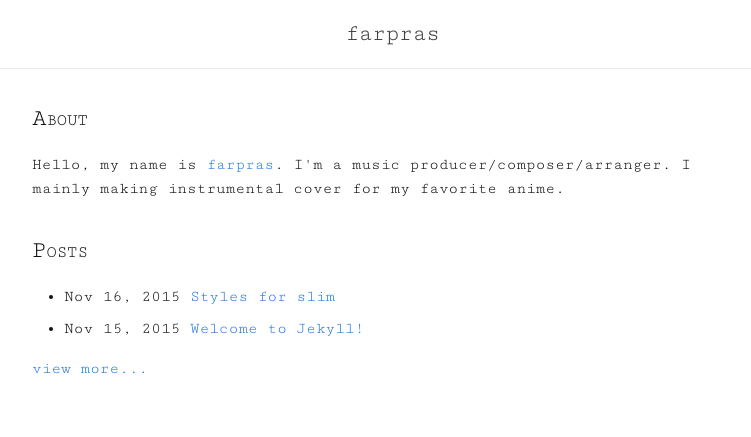
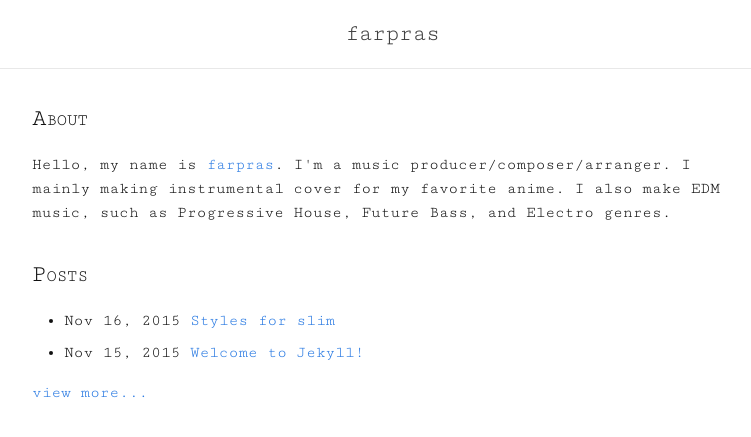
Before and after one commit to farpras/blog, a Jekyll site: the page built from index.html, in a window 1280 px wide. Shown: the top 437 px of the page, without its empty margins (248-999 px from the left). Built offline with Jekyll 4.4.1, drawn with Linux system fonts in a browser that asks for light colours.

Commit message:
Edited about section

```diff
--- a/index.html
+++ b/index.html
@@ -4,7 +4,7 @@
 <div class="home">
 	<section>
 		<h2 class="smallcap">about</h2>
-		<p>Hello, my name is <a href="http://farpras.xyz">farpras</a>. I'm a music producer/composer/arranger. I mainly making instrumental cover for my favorite anime.</p>
+		<p>Hello, my name is <a href="http://farpras.xyz">farpras</a>. I'm a music producer/composer/arranger. I mainly making instrumental cover for my favorite anime. I also make EDM music, such as Progressive House, Future Bass, and Electro genres.</p>
 	</section>
 	<section>
 		<h2 class="smallcap">posts</h2>
```
